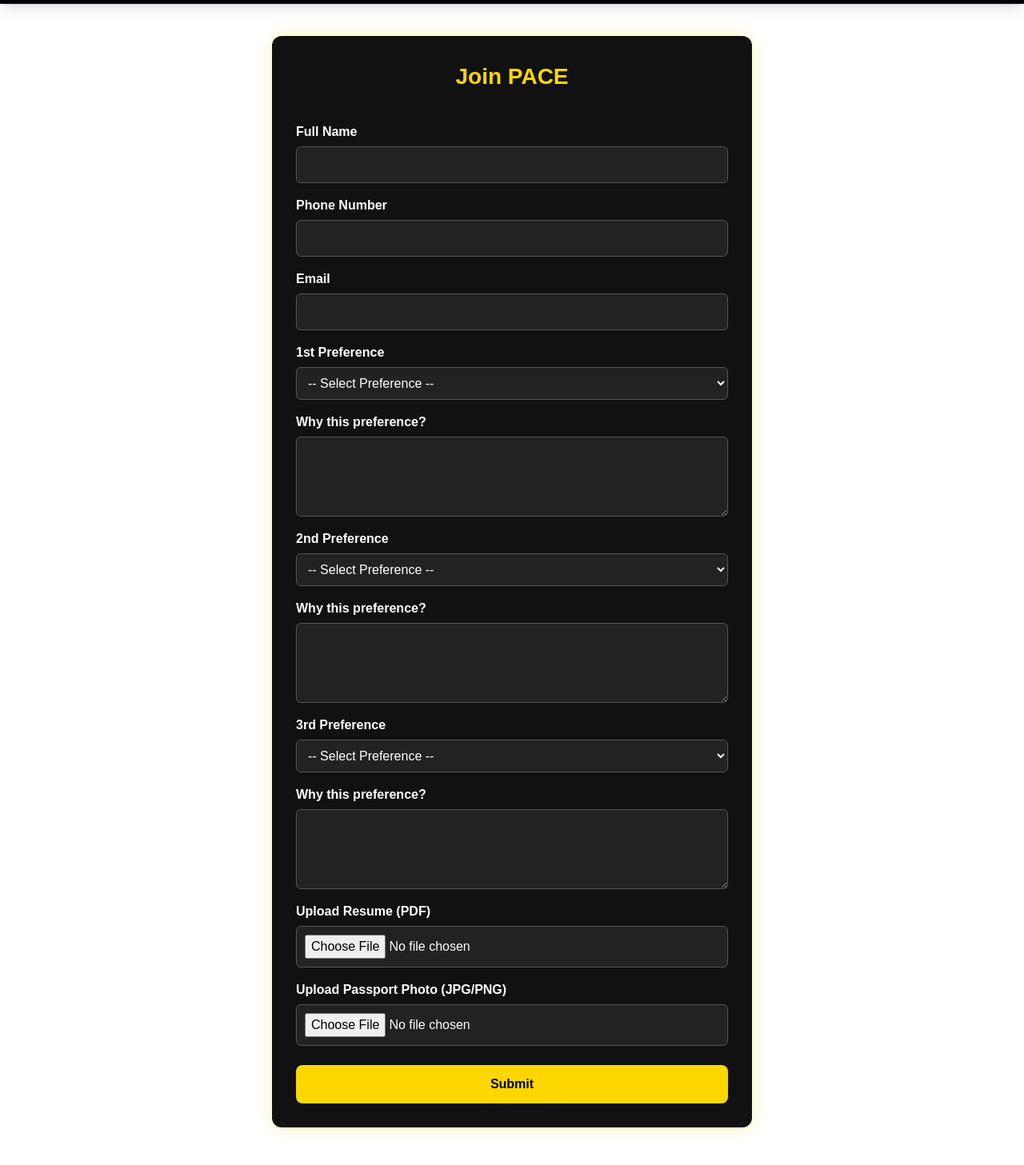
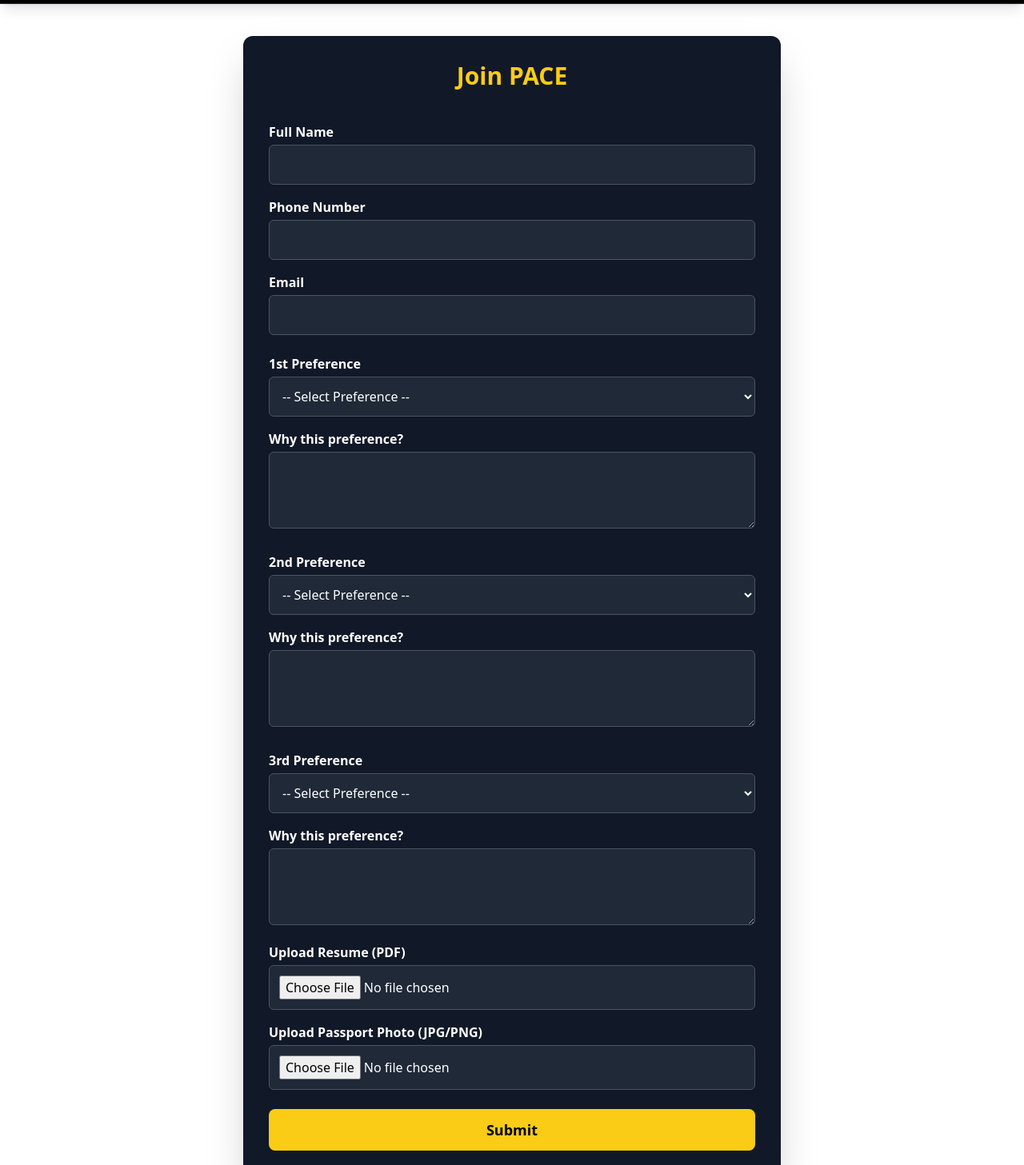
Before and after one commit to webd-pace/PACE25, a React (Create React App) app: page /JoinForm in a window 1280 px wide. Shown: the part 60-1517 px from the top of the page at 80% size. Built offline with nearby package versions, Linux system fonts and the light colour scheme.

Commit message:
changing the joint board form css and addign tailwind

```diff
--- a/src/Pages/JoinForm.jsx
+++ b/src/Pages/JoinForm.jsx
@@ -25,8 +25,6 @@ const JoinForm = () => {
   const [submitted, setSubmitted] = useState(false);
   const [loading, setLoading] = useState(false);
 
-
-  // File input refs
   const resumeInputRef = useRef(null);
   const photoInputRef = useRef(null);
 
@@ -86,19 +84,15 @@ const JoinForm = () => {
     setLoading(true);
     setSubmitted(true);
 
-
     try {
-      // Upload resume
       const resumeRef = storageRef(storage, `resumes/${formData.name}-${Date.now()}-${formData.resume.name}`);
       await uploadBytes(resumeRef, formData.resume);
       const resumeURL = await getDownloadURL(resumeRef);
 
-      // Upload photo
       const photoRef = storageRef(storage, `photos/${formData.name}-${Date.now()}-${formData.photo.name}`);
       await uploadBytes(photoRef, formData.photo);
       const photoURL = await getDownloadURL(photoRef);
 
-      // Save form data to Realtime Database
       const newEntryRef = push(dbRef(database, 'registrations'));
       await set(newEntryRef, {
         name: formData.name,
@@ -115,11 +109,8 @@ const JoinForm = () => {
         submittedAt: new Date().toISOString(),
       });
 
-      // Show success toast
       toast.success('🎉 Registration successful!');
       setLoading(false);
-
-      // Reset form data and file inputs
       setFormData({
         name: '',
         phone: '',
@@ -133,7 +124,6 @@ const JoinForm = () => {
         resume: null,
         photo: null,
       });
-
       resumeInputRef.current.value = '';
       photoInputRef.current.value = '';
     } catch (error) {
@@ -141,171 +131,89 @@ const JoinForm = () => {
       toast.error('Submission failed. Please try again.');
       setLoading(false);
       setSubmitted(false);
-
     }
   };
 
   return (
     <>
       <Navbar />
-      <div style={styles.container}>
-        <h2 style={styles.heading}>Join PACE</h2>
+      <div className="max-w-2xl mx-auto mt-10 p-8 bg-gray-900 text-white rounded-xl shadow-2xl font-sans">
+        <h2 className="text-3xl font-bold mb-6 text-center text-yellow-400">Join PACE</h2>
+        <form onSubmit={handleSubmit} className="flex flex-col">
+          {/* Name */}
+          <label className="mt-4 mb-1 font-semibold">Full Name</label>
+          <input name="name" value={formData.name} onChange={handleChange} className="p-3 rounded-md bg-gray-800 border border-gray-600 text-white" />
+          {errors.name && <p className="text-red-500 text-sm mt-1">{errors.name}</p>}
 
-        <form onSubmit={handleSubmit} style={styles.form}>
-          <label style={styles.label}>Full Name</label>
-          <input name="name" value={formData.name} onChange={handleChange} style={styles.input} />
-          {errors.name && <p style={styles.error}>{errors.name}</p>}
+          {/* Phone */}
+          <label className="mt-4 mb-1 font-semibold">Phone Number</label>
+          <input name="phone" value={formData.phone} onChange={handleChange} className="p-3 rounded-md bg-gray-800 border border-gray-600 text-white" />
+          {errors.phone && <p className="text-red-500 text-sm mt-1">{errors.phone}</p>}
 
-          <label style={styles.label}>Phone Number</label>
-          <input name="phone" value={formData.phone} onChange={handleChange} style={styles.input} />
-          {errors.phone && <p style={styles.error}>{errors.phone}</p>}
+          {/* Email */}
+          <label className="mt-4 mb-1 font-semibold">Email</label>
+          <input name="email" value={formData.email} onChange={handleChange} className="p-3 rounded-md bg-gray-800 border border-gray-600 text-white" />
+          {errors.email && <p className="text-red-500 text-sm mt-1">{errors.email}</p>}
 
-          <label style={styles.label}>Email</label>
-          <input name="email" value={formData.email} onChange={handleChange} style={styles.input} />
-          {errors.email && <p style={styles.error}>{errors.email}</p>}
-
-          {/* Preference 1 */}
-          <label style={styles.label}>1st Preference</label>
-          <select name="preference1" value={formData.preference1} onChange={handleChange} style={styles.input}>
+          {/* Preferences */}
+      {[1, 2, 3].map((num) => {
+        const ordinal = num === 1 ? '1st' : num === 2 ? '2nd' : '3rd';
+          return (
+          <div key={num} className="mt-6">
+          <label className="block mb-1 font-semibold">{ordinal} Preference</label>
+          <select
+              name={`preference${num}`}
+              value={formData[`preference${num}`]}
+              onChange={handleChange}
+              className="w-full p-3 rounded-md bg-gray-800 border border-gray-600 text-white"
+            >
           <option value="">-- Select Preference --</option>
               {options.map((opt, idx) => (
               <option key={idx} value={opt}>{opt}</option>
             ))}
           </select>
-          {errors.preference1 && <p style={styles.error}>{errors.preference1}</p>}
+        {num === 1 && errors.preference1 && <p className="text-red-500 text-sm mt-1">{errors.preference1}</p>}
 
-          <label style={styles.label}>Why this preference?</label>
-          <textarea name="reason1" value={formData.reason1} onChange={handleChange} style={{ ...styles.input, height: '100px' }} />
-          {errors.reason1 && <p style={styles.error}>{errors.reason1}</p>}
+        <label className="block mt-4 mb-1 font-semibold">Why this preference?</label>
+        <textarea
+          name={`reason${num}`}
+          value={formData[`reason${num}`]}
+          onChange={handleChange}
+          className="w-full p-3 rounded-md bg-gray-800 border border-gray-600 text-white h-24"
+        />
+        {num === 1 && errors.reason1 && <p className="text-red-500 text-sm mt-1">{errors.reason1}</p>}
+      </div>
+      );
+    })}
 
-          {/* Preference 2 */}
-          <label style={styles.label}>2nd Preference</label>
-          <select name="preference2" value={formData.preference2} onChange={handleChange} style={styles.input}>
-            <option value="">-- Select Preference --</option>
-            {options.map((opt, idx) => (
-              <option key={idx} value={opt}>{opt}</option>
-            ))}
-          </select>
-
-          <label style={styles.label}>Why this preference?</label>
-          <textarea name="reason2" value={formData.reason2} onChange={handleChange} style={{ ...styles.input, height: '100px' }} />
-
-          {/* Preference 3 */}
-          <label style={styles.label}>3rd Preference</label>
-          <select name="preference3" value={formData.preference3} onChange={handleChange} style={styles.input}>
-            <option value="">-- Select Preference --</option>
-            {options.map((opt, idx) => (
-              <option key={idx} value={opt}>{opt}</option>
-            ))}
-          </select>
-
-          <label style={styles.label}>Why this preference?</label>
-          <textarea name="reason3" value={formData.reason3} onChange={handleChange} style={{ ...styles.input, height: '100px' }} />
 
           {/* Resume Upload */}
-          <label style={styles.label}>Upload Resume (PDF)</label>
-          <input
-            type="file"
-            name="resume"
-            onChange={handleChange}
-            accept=".pdf"
-            style={styles.input}
-            ref={resumeInputRef}
-          />
-          {errors.resume && <p style={styles.error}>{errors.resume}</p>}
+          <label className="mt-4 mb-1 font-semibold">Upload Resume (PDF)</label>
+          <input type="file" name="resume" onChange={handleChange} accept=".pdf" ref={resumeInputRef} className="p-3 rounded-md bg-gray-800 border border-gray-600 text-white" />
+          {errors.resume && <p className="text-red-500 text-sm mt-1">{errors.resume}</p>}
 
           {/* Photo Upload */}
-          <label style={styles.label}>Upload Passport Photo (JPG/PNG)</label>
-          <input
-            type="file"
-            name="photo"
-            onChange={handleChange}
-            accept="image/jpeg, image/png"
-            style={styles.input}
-            ref={photoInputRef}
-          />
-          {errors.photo && <p style={styles.error}>{errors.photo}</p>}
+          <label className="mt-4 mb-1 font-semibold">Upload Passport Photo (JPG/PNG)</label>
+          <input type="file" name="photo" onChange={handleChange} accept="image/jpeg, image/png" ref={photoInputRef} className="p-3 rounded-md bg-gray-800 border border-gray-600 text-white" />
+          {errors.photo && <p className="text-red-500 text-sm mt-1">{errors.photo}</p>}
 
-          <button type="submit"style={{...styles.button, opacity: loading ? 0.6 : 1, cursor: loading ? 'not-allowed' : 'pointer',}}
-          disabled={loading}>{loading ? 'Submitting...' : 'Submit'}
+          {/* Submit Button */}
+          <button type="submit" disabled={loading}
+            className={`mt-6 py-3 px-6 rounded-lg font-bold text-black text-lg bg-yellow-400 ${loading ? 'opacity-60 cursor-not-allowed' : 'hover:bg-yellow-300'}`}>
+            {loading ? 'Submitting...' : 'Submit'}
           </button>
-
         </form>
       </div>
+
       {loading && (
-        <div style={{
-        position: 'fixed',
-        top: 0, left: 0, right: 0, bottom: 0,
-        backgroundColor: 'rgba(0,0,0,0.6)',
-        display: 'flex',
-        alignItems: 'center',
-        justifyContent: 'center',
-        zIndex: 9999,
-        color: '#fff',
-        fontSize: '24px',
-        fontWeight: 'bold'
-      }}>
+        <div className="fixed inset-0 bg-black bg-opacity-70 flex items-center justify-center z-50 text-white text-2xl font-bold">
           Submitting Form...
         </div>
       )}
 
-      {/* Toast Notifications */}
       <ToastContainer position="top-center" autoClose={3000} />
     </>
   );
 };
 
-const styles = {
-  container: {
-    maxWidth: '600px',
-    margin: '40px auto',
-    padding: '30px',
-    backgroundColor: '#111',
-    color: '#fff',
-    borderRadius: '12px',
-    boxShadow: '0 0 20px rgba(255, 215, 0, 0.3)',
-    fontFamily: 'sans-serif',
-  },
-  heading: {
-    fontSize: '28px',
-    fontWeight: 'bold',
-    marginBottom: '20px',
-    textAlign: 'center',
-    color: '#ffd700',
-  },
-  form: {
-    display: 'flex',
-    flexDirection: 'column',
-  },
-  label: {
-    marginTop: '16px',
-    marginBottom: '6px',
-    fontWeight: 'bold',
-  },
-  input: {
-    padding: '10px',
-    borderRadius: '6px',
-    border: '1px solid #555',
-    backgroundColor: '#222',
-    color: '#fff',
-    fontSize: '16px',
-  },
-  error: {
-    color: 'red',
-    fontSize: '14px',
-    marginTop: '4px',
-  },
-  button: {
-    marginTop: '24px',
-    padding: '12px',
-    backgroundColor: '#ffd700',
-    color: '#000',
-    fontWeight: 'bold',
-    border: 'none',
-    borderRadius: '8px',
-    cursor: 'pointer',
-    fontSize: '16px',
-  },
-};
-
 export default JoinForm;
```
Lines whose indentation alone changed are shown as unchanged.
